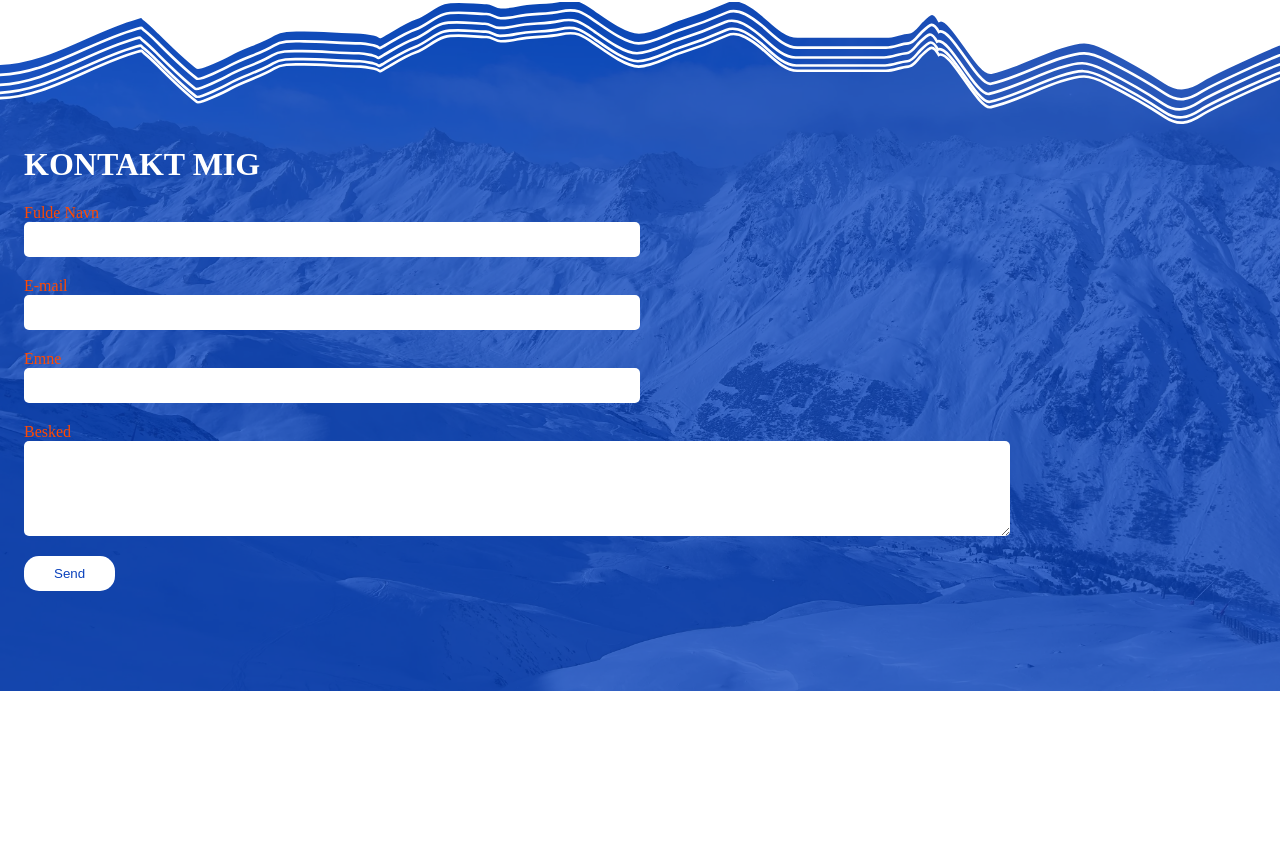
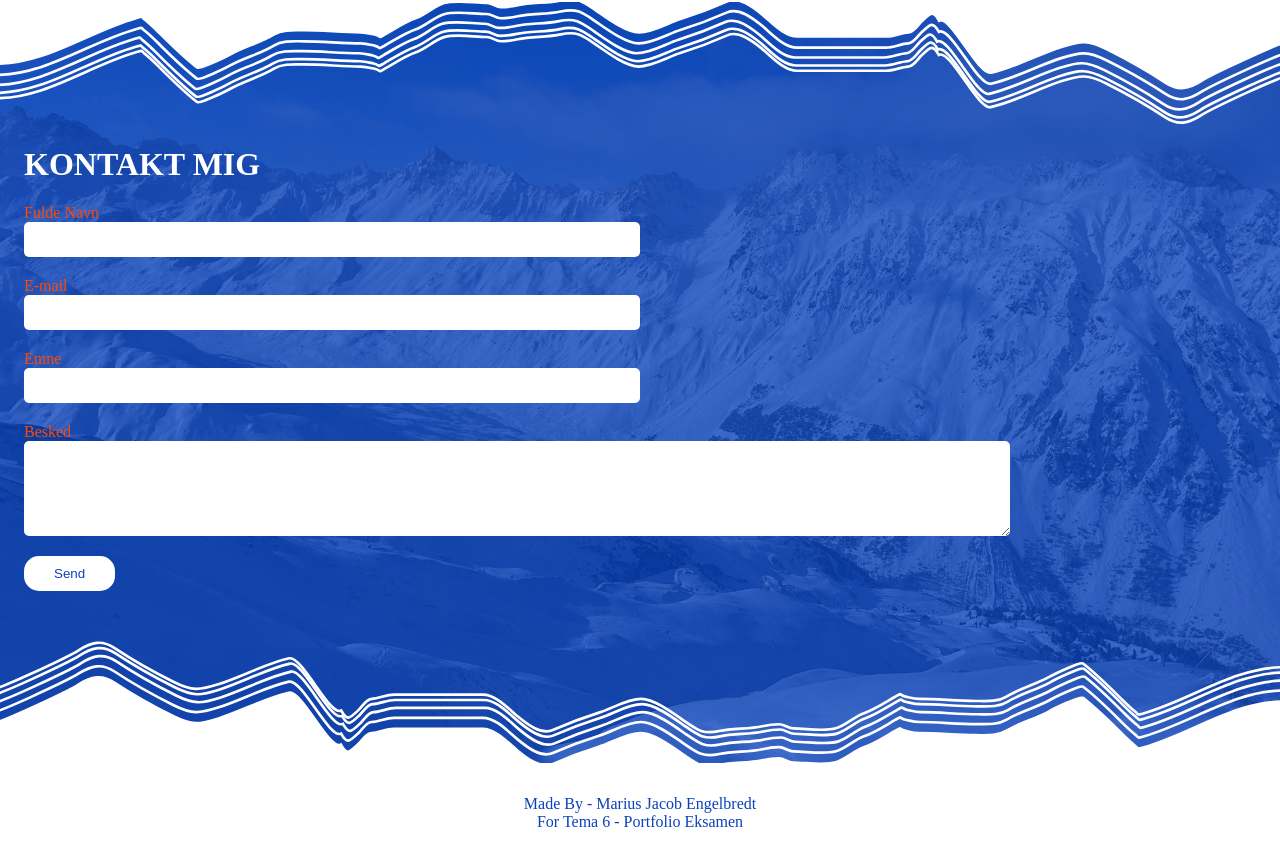
Before and after one commit to maen0002/Portfoliosite, a plain HTML site: page ommig.html in a window 1280 px wide. Shown: the part 1204-2051 px from the top of the page. Before the commit the page ends 1895 px from the top, so only its background shows below. Drawn offline with Linux system fonts and the light colour scheme.

Commit message:
footerfix

```diff
--- a/index.css
+++ b/index.css
@@ -108,7 +108,6 @@ img {
   background-color: #0a42bcc4;
   background-size: cover;
   z-index: -2;
-  padding-bottom: 100px;
 }
 
 .transition {
@@ -122,6 +121,14 @@ img {
   background-color: white;
   position: relative;
   top: 40px;
+  display: block;
+}
+
+.white_bar2 {
+  padding-top: 10px;
+  background-color: white;
+  position: relative;
+  top: -6px;
   display: block;
 }
 
--- a/ommig.css
+++ b/ommig.css
@@ -99,7 +99,6 @@
 .background_image_blue {
   background-color: #0a42bcc4;
   z-index: -2;
-  padding-bottom: 100px;
 }
 
 .blue {
@@ -156,6 +155,14 @@
   display: block;
 }
 
+.white_bar2 {
+  padding-top: 10px;
+  background-color: white;
+  position: relative;
+  top: -6px;
+  display: block;
+}
+
 /*********** Kontakt ***********/
 label {
   color: #ff4900;
@@ -207,3 +214,7 @@ textarea {
 .form_felt {
   margin-bottom: 20px;
 }
+
+form {
+  margin-bottom: 40px;
+}
--- a/ommig.html
+++ b/ommig.html
@@ -93,11 +93,15 @@
                         <button type="submit">Send</button>
                     </form>
                 </div>
-
+                <div class="footer_img">
+                    <img src="img/transition_white.svg" alt="">
+                </div>
             </div>
         </div>
+        <div class="white_bar2"></div>
     </main>
     <footer>
+        <p>Made By - Marius Jacob Engelbredt <br>For Tema 6 - Portfolio Eksamen</p>
     </footer>
 </body>
 
--- a/portfolie.css
+++ b/portfolie.css
@@ -99,7 +99,6 @@
 .background_image_blue_end {
   background-color: #0a42bcc4;
   z-index: -2;
-  padding-bottom: 10%;
 }
 
 .background_image_blue {
@@ -149,6 +148,7 @@ iframe {
   top: 40px;
   display: block;
 }
+
 .white_bar2 {
   padding-top: 10px;
   background-color: white;
@@ -185,6 +185,7 @@ a:hover {
   cursor: pointer;
   transform: scale(1.2);
   color: #ff4900;
+  transition: 0.5s;
 }
 
 .link1 {
@@ -194,7 +195,6 @@ a:hover {
 .link2 {
   text-align: center;
   text-decoration: none;
-  color: white;
   align-self: center;
   display: block;
 }
--- a/style.css
+++ b/style.css
@@ -178,16 +178,18 @@ header {
 
 /******* Footer ********/
 
+footer {
+  background-color: #ffffff;
+}
+
 .footer_img {
   transform: scaleX(-1);
-  background: linear-gradient(0deg, rgba(255, 255, 255, 1) 0%, rgba(255, 255, 255, 1) 5%, rgba(245, 253, 255, 0) 6%, rgba(0, 212, 255, 0) 100%);
-  transform-origin: center bottom;
+  padding-top: 10px;
 }
 
-footer {
-  position: relative;
-  bottom: 166px;
-  align-items: center;
+footer p {
+  text-align: center;
+  color: #0a41bc;
 }
 
 /******* Font *******/
@@ -234,6 +236,7 @@ img {
   border-image-slice: 28 27 27 27;
   border-image-width: 10px;
   border-image-outset: 0px;
+  color: white;
 }
 
 .border_img {
```
Also changed, not shown: index.html (+5 -2 lines), portfolie.html (+5 -4 lines).
